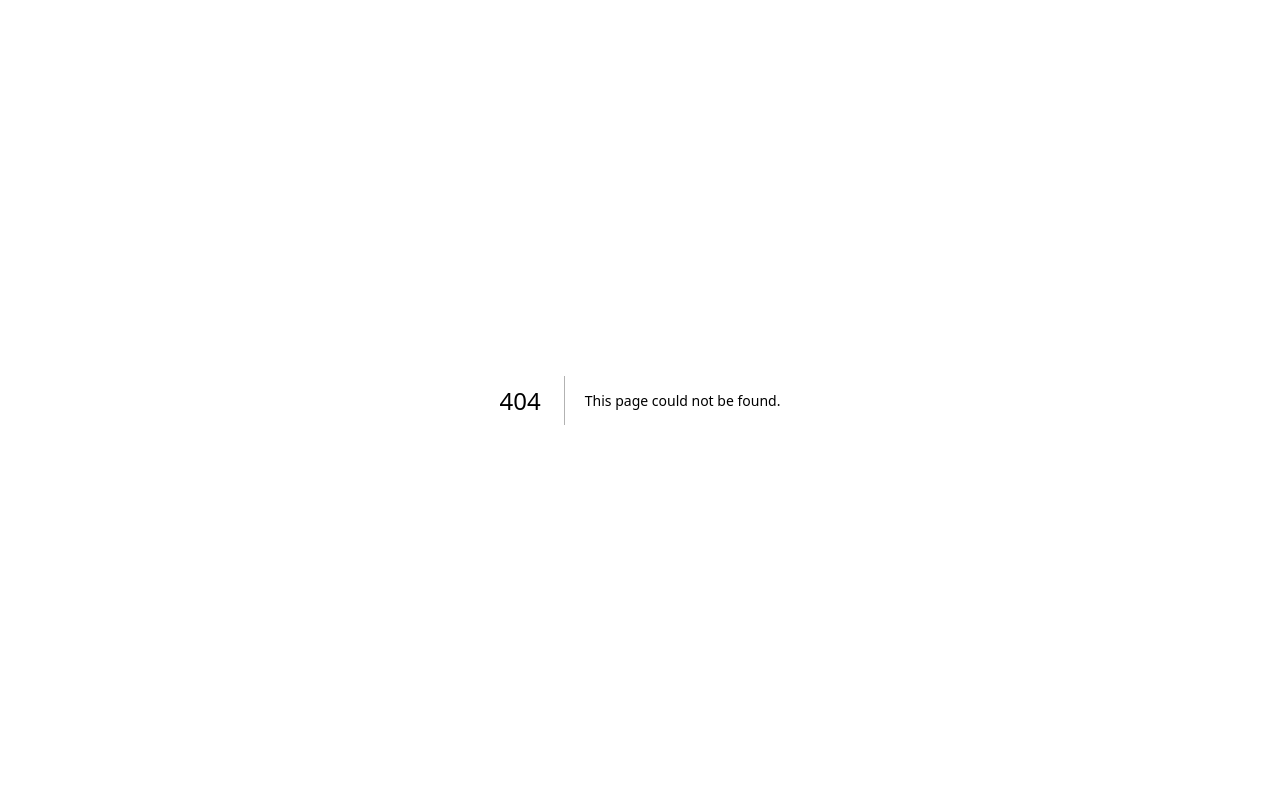
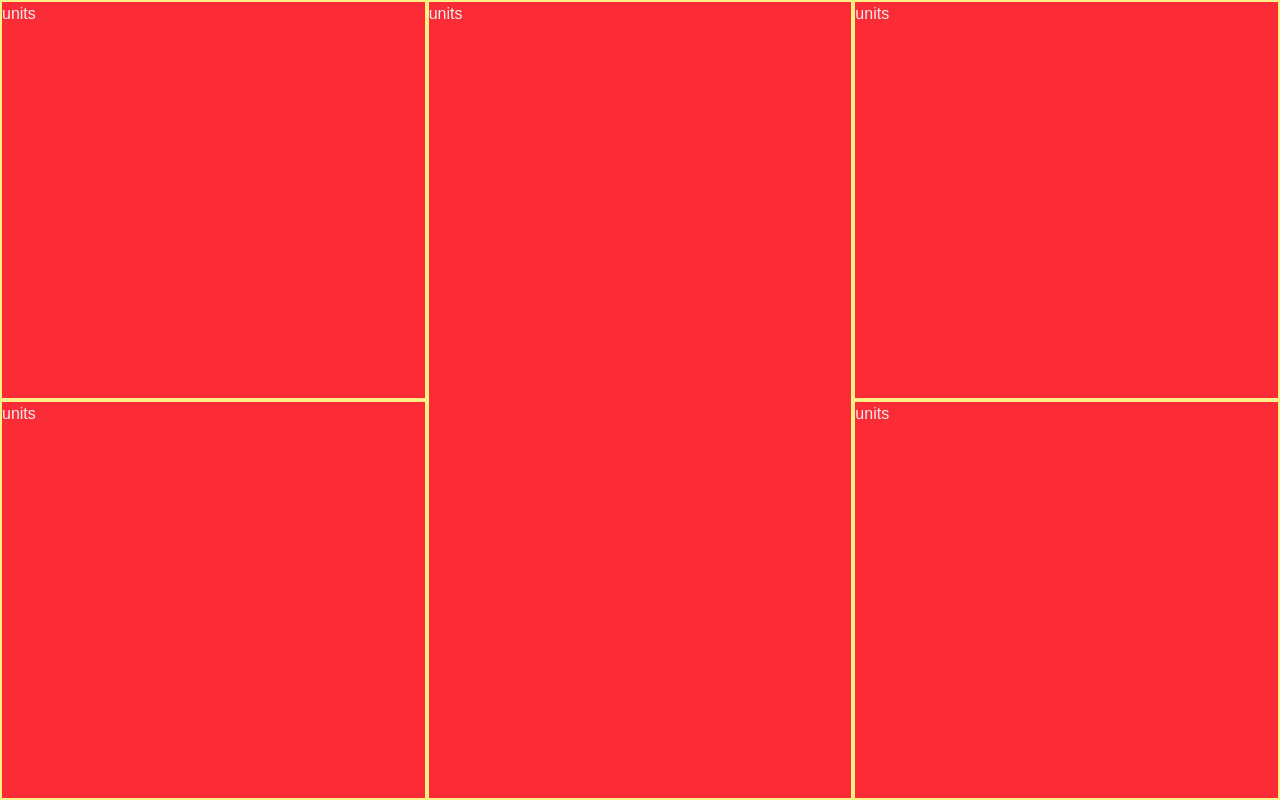
Before and after one commit to tactordev/nea, a Next.js app in the folder client/: page /app in a window 1280 px wide. Before the commit this address had no page. Built offline with nearby package versions, Linux system fonts and the light colour scheme.

Commit message:
[APP] Base grid layout for windows

```diff
--- /dev/null
+++ b/client/app/app/_components/cad.tsx
@@ -0,0 +1,6 @@
+import Section from "./section";
+
+
+export default function Units() {
+    return <Section title="units" />
+}
--- /dev/null
+++ b/client/app/app/_components/call.tsx
@@ -0,0 +1,6 @@
+import Section from "./section";
+
+
+export default function Units() {
+    return <Section title="units" className="row-span-2" />
+}
--- /dev/null
+++ b/client/app/app/_components/map.tsx
@@ -0,0 +1,6 @@
+import Section from "./section";
+
+
+export default function Units() {
+    return <Section title="units" />
+}
--- /dev/null
+++ b/client/app/app/_components/scenes.tsx
@@ -0,0 +1,6 @@
+import Section from "./section";
+
+
+export default function Units() {
+    return <Section title="units" />
+}
--- /dev/null
+++ b/client/app/app/_components/section.tsx
@@ -0,0 +1,20 @@
+import React from "react";
+
+
+interface SectionProps extends React.HTMLAttributes<HTMLDivElement> {
+    title: string;
+}
+export default function Section(
+    {
+        title,
+        ...props
+    }: SectionProps
+) {
+    return (
+        <div className={`${props.className} row-span-1 col-span-1 flex flex-col bg-red-500 border-2 border-yellow-200`}>
+            <p>
+                { title }
+            </p>
+        </div>
+    )
+}
--- /dev/null
+++ b/client/app/app/_components/units.tsx
@@ -0,0 +1,6 @@
+import Section from "./section";
+
+
+export default function Units() {
+    return <Section title="units" />
+}
--- /dev/null
+++ b/client/app/app/page.tsx
@@ -0,0 +1,16 @@
+
+import Cad from "./_components/cad";
+import Call from "./_components/call";
+import Map from "./_components/map";
+import Scenes from "./_components/scenes";
+import Units from "./_components/units";
+
+
+
+export default function App() {
+    return (
+        <div className="w-full h-full grid grid-cols-3 grid-rows-2">
+            <Scenes /> <Call /> <Map /> <Units /> <Cad />
+        </div>
+    )
+}
```
